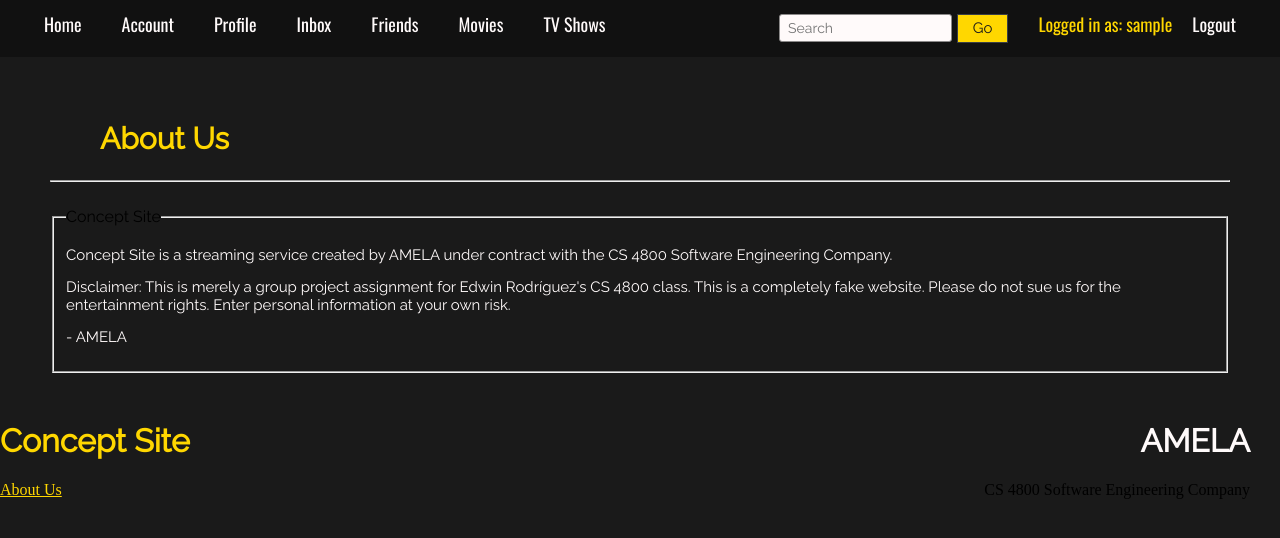
After one commit to GavinMK/GECKZ-AMELA, a Django app: page /streaming/about/ in a window 1280 px wide. The commit adds this page. Shown: the top 538 px of the page. Run offline with Django 3.2, Linux system fonts and the light colour scheme; the visitor is signed in with stand-in values (Sample User, id 1).

Commit message:
about page, disclaimer, footer on every page with the nav bar

```diff
--- a/app_site/streaming/templates/navPage.html
+++ b/app_site/streaming/templates/navPage.html
@@ -30,4 +30,10 @@
 	{% endblock %}
 	</article>
 
+	<div class="footer">
+		<h1 id="company">Concept Site<span style="float: right;padding-right: 30px;color: #fffafa;">AMELA</span></h1>
+		<a id="about" href="{% url 'streaming:about' %}">About Us</a>
+		<span style="float: right;padding-right: 30px;">CS 4800 Software Engineering Company</span>
+	</div>
+
 {% endblock %}
--- /dev/null
+++ b/app_site/streaming/templates/streaming/about.html
@@ -0,0 +1,16 @@
+{% extends "navPage.html" %}
+
+{% block content %}
+    <header style="text-align: left;">About Us</header>
+    <hr><br>
+        <fieldset>
+            <legend>Concept Site</legend>
+            <p style="color: #fffafa;">Concept Site is a streaming service created by AMELA under contract with the CS
+            4800 Software Engineering Company.</p>
+            <p>Disclaimer:<span> This is merely a group project assignment for Edwin Rodríguez's CS 4800 class.
+                This is a completely fake website. Please do not sue us for the entertainment rights.
+                Enter personal information at your own risk.</span></p>
+            <p>- AMELA</p>
+        </fieldset>
+
+{% endblock %}
--- a/app_site/streaming/templates/streaming/accountPage.html
+++ b/app_site/streaming/templates/streaming/accountPage.html
@@ -13,7 +13,7 @@
             <label style="padding-right: 15px; color: #ffd700; font-size: 16px;">Receive Site Notification via:</label>
                 <input type="checkbox" onclick=""><span style="padding-right: 10px; font-size: 15px;"> Email</span>
                 <input type="checkbox" onclick=""><span style="font-size: 15px;"> Account Inbox</span>
-            <p style="padding-bottom: 20px;"></p>
+            <p style="padding-bottom: 64px;"></p>
             <div class="form-style" style="margin: 0;padding-bottom: 20px;">
                 <form action="{% url 'streaming:change' %}">
                     <input type="submit" value="Change User Information/Password">
--- a/app_site/streaming/urls.py
+++ b/app_site/streaming/urls.py
@@ -30,5 +30,6 @@ urlpatterns = [
     path('media/<str:title>/<int:season_number>/<int:episode_number>/subscribe', views.subscription_page, name='subscribe'),
     path('media/<str:title>/rent', views.rental_page, name='rental'),
     path('rate/', views.post_rating, name='post_rating'), # We should only need this until the javascript is working (I think)
-    path('editProfile/', views.editProfile, name="editProfile")
+    path('editProfile/', views.editProfile, name="editProfile"),
+    path('about/', views.about, name="about")
 ]
--- a/app_site/streaming/views.py
+++ b/app_site/streaming/views.py
@@ -503,3 +503,8 @@ def change(request):
 def editProfile(request):
     form = profile_form()
     return render(request, 'streaming/editProfile.html', {'form': form})
+
+
+@login_required(login_url='streaming:login')
+def about(request):
+    return render(request, 'streaming/about.html')
```
Also changed, not shown: app_site/streaming/static/streaming/style.css (+34 -1 lines).
